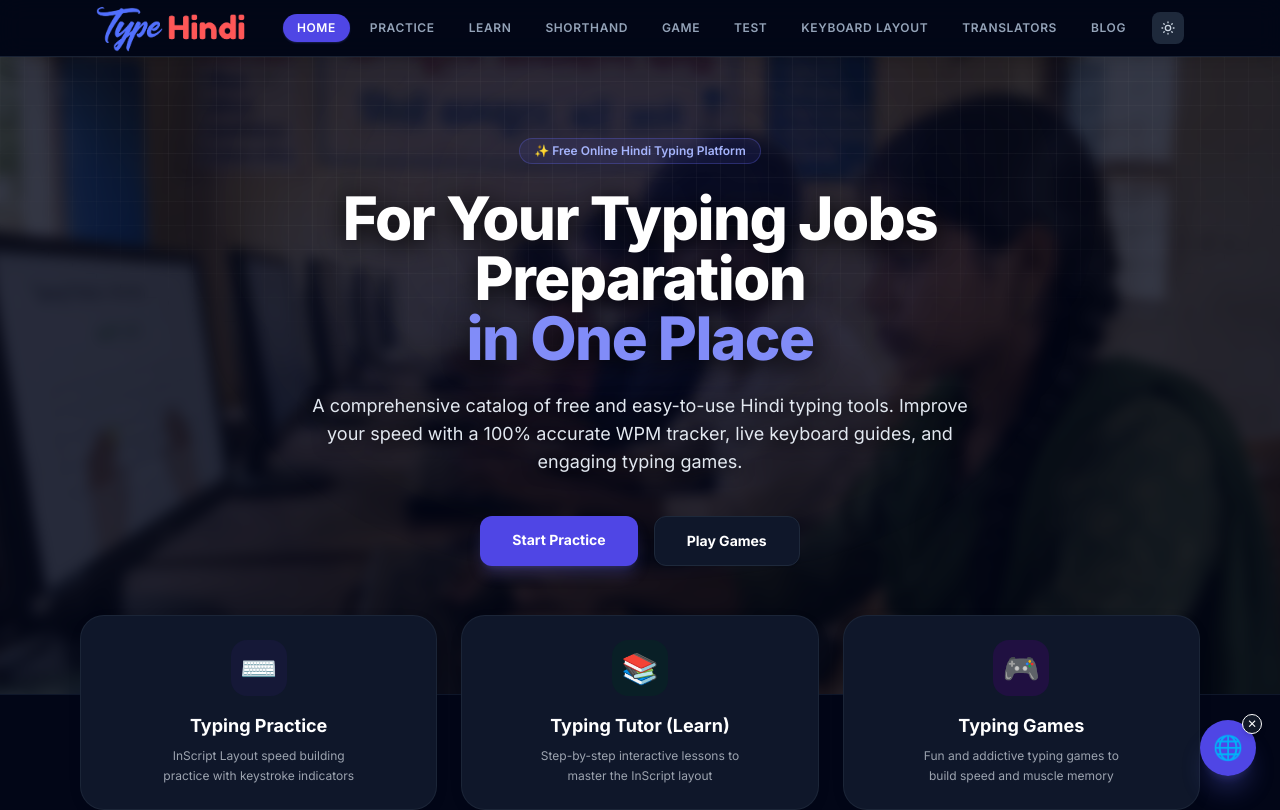
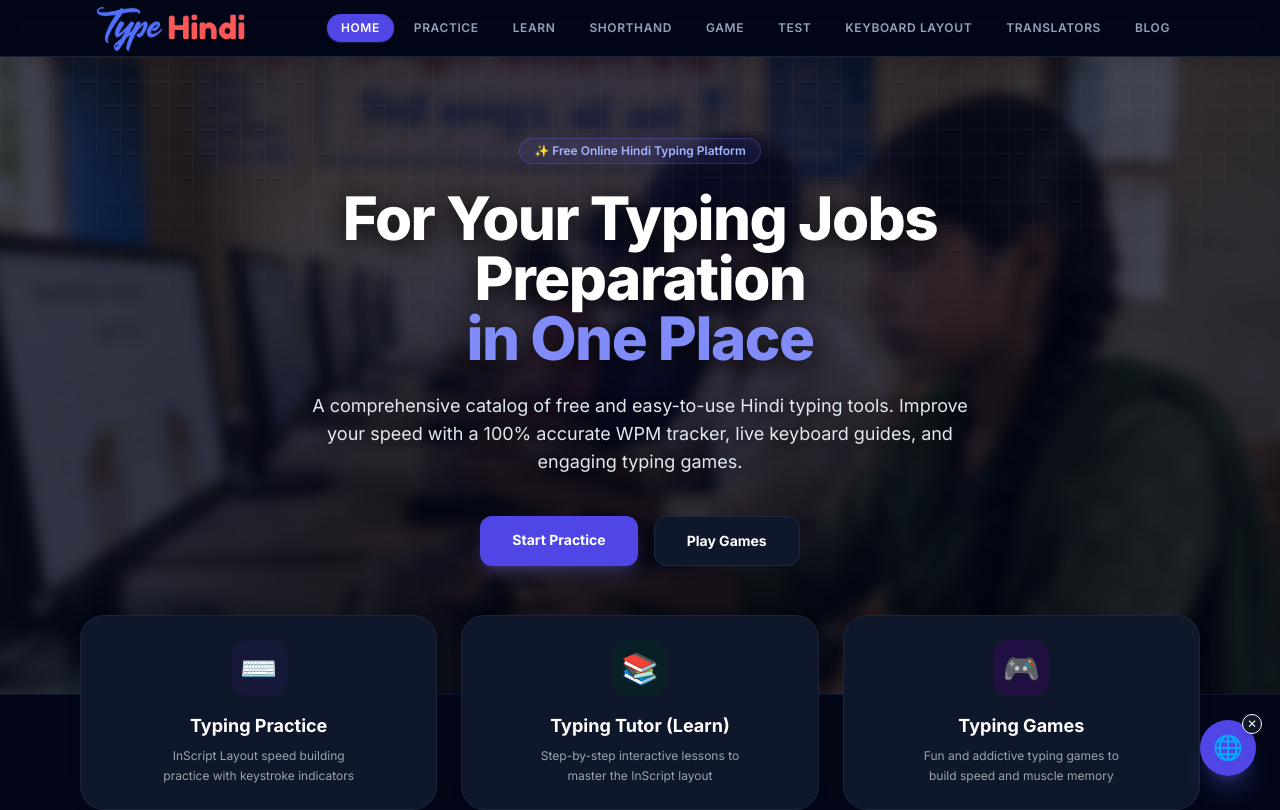
Before and after one commit to therohitbiruli/typehindi, a Next.js app: page / in a window 1280 px wide. Shown: the top 810 px of the page. Built offline with nearby package versions, Linux system fonts and the light colour scheme.

Commit message:
revert(theme): remove light mode and permanently lock application to dark mode

```diff
--- a/src/app/globals.css
+++ b/src/app/globals.css
@@ -3,16 +3,8 @@
 @tailwind utilities;
 
 @layer base {
-  /* ── Light mode (default) ── */
-  :root {
-    --background: 255 255 255;     /* #FFFFFF — pure white canvas */
-    --foreground: 15 23 42;        /* #0F172A — Slate-900 */
-    --card: 255 255 255;           /* #FFFFFF */
-    --card-border: 229 231 235;    /* #E5E7EB — Gray-200 */
-    --muted: 100 116 139;          /* #64748B — Slate-500 */
-  }
-
-  /* ── Dark mode ── */
+  /* ── Dark theme (Permanent default) ── */
+  :root,
   .dark {
     --background: 10 15 29;        /* #0A0F1D — Deep dark navy */
     --foreground: 241 245 249;     /* #F1F5F9 — Slate-100 */
--- a/src/app/layout.tsx
+++ b/src/app/layout.tsx
@@ -87,7 +87,7 @@ export default function RootLayout({
     <html
       lang="hi"
       suppressHydrationWarning
-      className={`${inter.variable} ${notoSansDevanagari.variable}`}
+      className={`dark ${inter.variable} ${notoSansDevanagari.variable}`}
     >
       <head>
         <script
--- a/src/app/page.tsx
+++ b/src/app/page.tsx
@@ -29,17 +29,14 @@ export default function Homepage() {
   const previewLanguages = LANGUAGES.slice(0, 8);
 
   return (
-    <div className="flex flex-col min-h-screen bg-white dark:bg-slate-950">
+    <div className="flex flex-col min-h-screen bg-slate-950">
       {/* 🌟 Premium Hero Section */}
-      <section className="bg-white dark:bg-slate-950 text-slate-900 dark:text-white pt-20 pb-32 border-b border-gray-100 dark:border-slate-900 relative overflow-hidden">
-        {/* Blurred background image - only visible in dark mode where it blends with deep navy */}
+      <section className="bg-slate-950 text-white pt-20 pb-32 border-b border-slate-900 relative overflow-hidden">
+        {/* Blurred background image blending with deep navy */}
         <div
-          className="hidden dark:block absolute inset-0 bg-cover bg-center opacity-20 blur-[6px] scale-105 pointer-events-none"
+          className="absolute inset-0 bg-cover bg-center opacity-25 blur-[6px] scale-105 pointer-events-none"
           style={{ backgroundImage: "url('/images/hero-bg.jpg')" }}
         ></div>
-
-        {/* Clean, subtle soft gradient for light mode */}
-        <div className="dark:hidden absolute inset-0 bg-gradient-to-b from-indigo-50/40 via-white to-white pointer-events-none"></div>
 
         {/* Subtle grid background */}
         <div className="absolute inset-0 bg-[linear-gradient(to_right,#80808012_1px,transparent_1px),linear-gradient(to_bottom,#80808012_1px,transparent_1px)] bg-[size:24px_24px] [mask-image:radial-gradient(ellipse_60%_50%_at_50%_0%,#000_70%,transparent_100%)] pointer-events-none"></div>
--- a/src/app/theme-provider.tsx
+++ b/src/app/theme-provider.tsx
@@ -4,7 +4,12 @@ import { ThemeProvider as NextThemesProvider } from "next-themes";
 
 export function ThemeProvider({ children }: { children: React.ReactNode }) {
   return (
-    <NextThemesProvider attribute="class" defaultTheme="dark" enableSystem={false}>
+    <NextThemesProvider
+      attribute="class"
+      defaultTheme="dark"
+      forcedTheme="dark"
+      enableSystem={false}
+    >
       {children}
     </NextThemesProvider>
   );
--- a/src/components/Header.tsx
+++ b/src/components/Header.tsx
@@ -4,7 +4,6 @@ import Link from "next/link";
 import Image from "next/image";
 import { usePathname } from "next/navigation";
 import { useState, useCallback, useEffect } from "react";
-import { ThemeToggle } from "./ThemeToggle";
 
 const navItems = [
   { href: "/", label: "Home" },
@@ -116,15 +115,10 @@ export function Header() {
                 {item.label}
               </Link>
             ))}
-            {/* Theme Toggle */}
-            <div className="ml-1.5">
-              <ThemeToggle />
-            </div>
           </nav>
 
-          {/* Mobile Menu Button + Theme Toggle */}
-          <div className="flex items-center gap-2 md:hidden">
-            <ThemeToggle />
+          {/* Mobile Menu Button */}
+          <div className="flex items-center md:hidden">
             <button
               onClick={toggleMenu}
               className="rounded-lg p-2 text-slate-400 hover:bg-slate-800 hover:text-slate-100"
--- a/src/components/ThemeToggle.tsx
+++ b/src/components/ThemeToggle.tsx
@@ -1,62 +1,5 @@
 "use client";
 
-import { useTheme } from "next-themes";
-import { useEffect, useState } from "react";
-
 export function ThemeToggle() {
-  const { theme, setTheme } = useTheme();
-  const [mounted, setMounted] = useState(false);
-
-  // Prevent hydration mismatch — only render after mount
-  useEffect(() => setMounted(true), []);
-
-  if (!mounted) {
-    // Render a placeholder with the same dimensions to prevent layout shift
-    return <div className="h-8 w-8 rounded-lg" />;
-  }
-
-  const isDark = theme === "dark";
-
-  return (
-    <button
-      onClick={() => setTheme(isDark ? "light" : "dark")}
-      className="relative h-8 w-8 rounded-lg bg-slate-800 hover:bg-slate-700 flex items-center justify-center text-slate-300 hover:text-white transition-all"
-      aria-label={isDark ? "Switch to light mode" : "Switch to dark mode"}
-      title={isDark ? "Switch to light mode" : "Switch to dark mode"}
-    >
-      {/* Sun icon — shown in dark mode (click → go light) */}
-      <svg
-        className={`h-4 w-4 absolute transition-all duration-300 ${
-          isDark ? "opacity-100 rotate-0 scale-100" : "opacity-0 rotate-90 scale-0"
-        }`}
-        fill="none"
-        viewBox="0 0 24 24"
-        stroke="currentColor"
-        strokeWidth={2}
-      >
-        <path
-          strokeLinecap="round"
-          strokeLinejoin="round"
-          d="M12 3v1m0 16v1m9-9h-1M4 12H3m15.364 6.364l-.707-.707M6.343 6.343l-.707-.707m12.728 0l-.707.707M6.343 17.657l-.707.707M16 12a4 4 0 11-8 0 4 4 0 018 0z"
-        />
-      </svg>
-
-      {/* Moon icon — shown in light mode (click → go dark) */}
-      <svg
-        className={`h-4 w-4 absolute transition-all duration-300 ${
-          isDark ? "opacity-0 -rotate-90 scale-0" : "opacity-100 rotate-0 scale-100"
-        }`}
-        fill="none"
-        viewBox="0 0 24 24"
-        stroke="currentColor"
-        strokeWidth={2}
-      >
-        <path
-          strokeLinecap="round"
-          strokeLinejoin="round"
-          d="M20.354 15.354A9 9 0 018.646 3.646 9.003 9.003 0 0012 21a9.003 9.003 0 008.354-5.646z"
-        />
-      </svg>
-    </button>
-  );
+  return null;
 }
```
